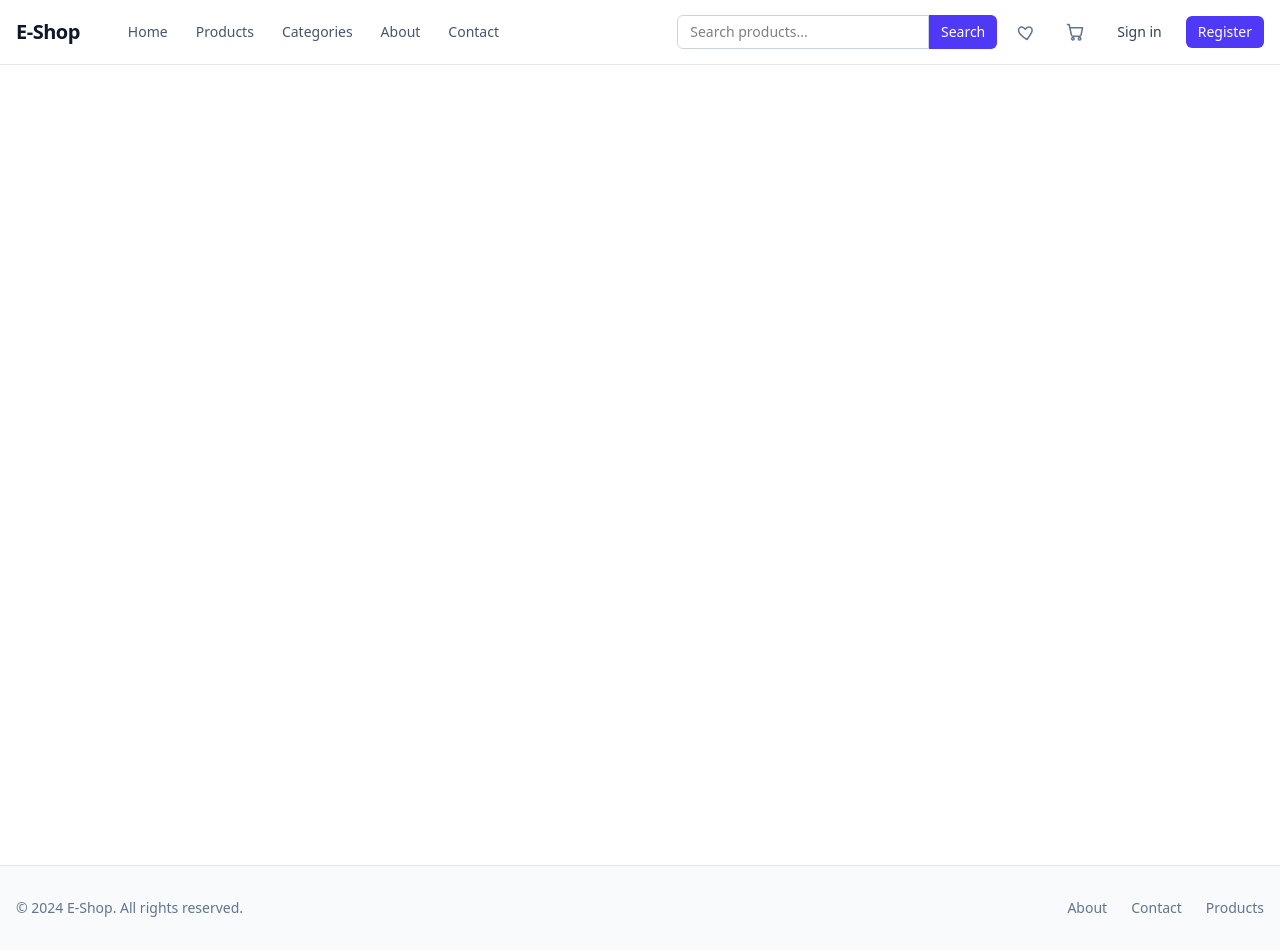
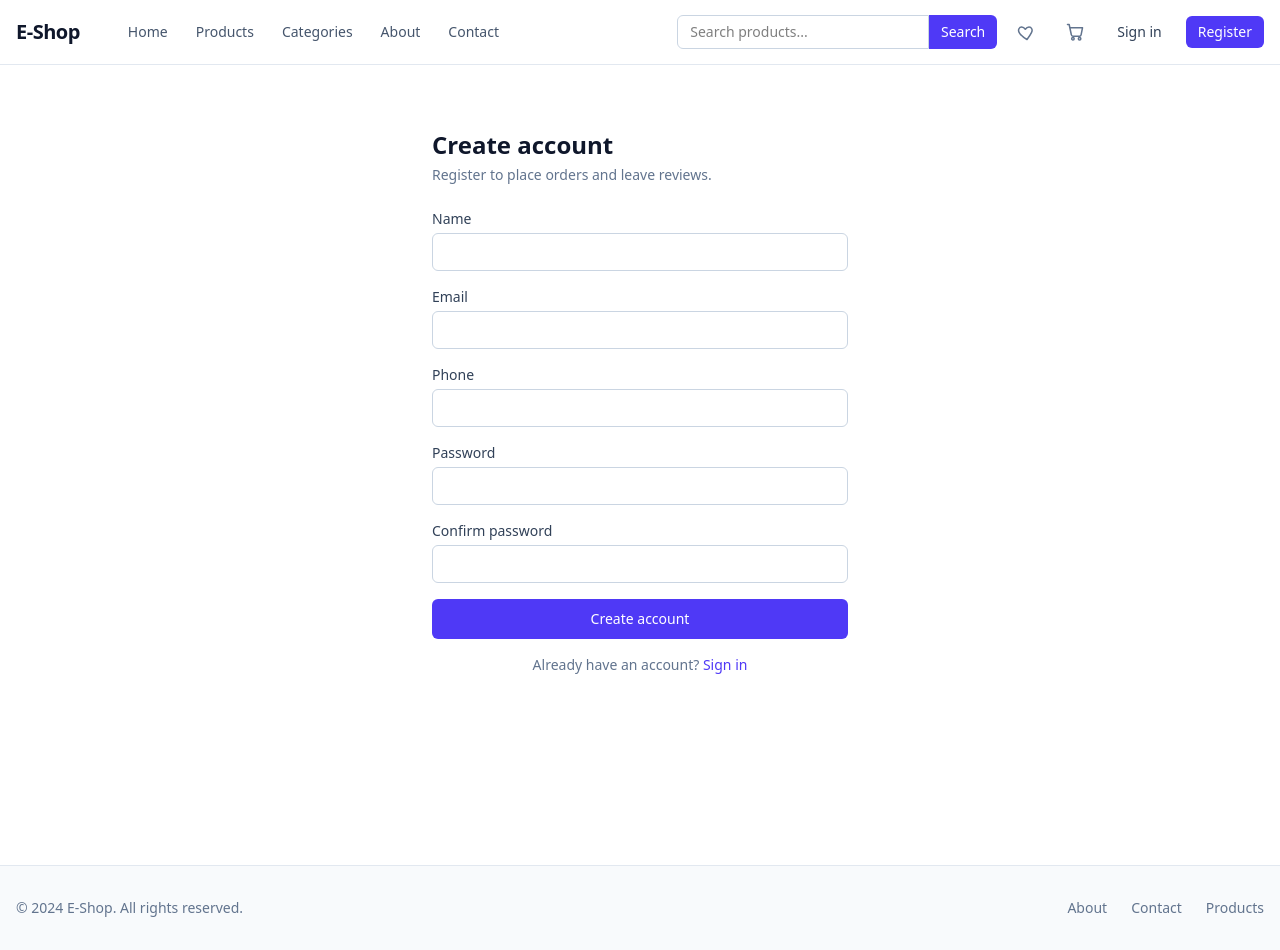
Before and after one commit to sarahibrahim0/E-Commerce, an Angular app: page /register in a window 1280 px wide. Built offline with nearby package versions, Linux system fonts and the light colour scheme.

Commit message:
feat: add register page with auto-login

```diff
--- /dev/null
+++ b/src/app/auth/register/register.component.html
@@ -0,0 +1,46 @@
+<div class="mx-auto max-w-md px-4 py-16">
+  <h1 class="text-2xl font-bold text-slate-900">Create account</h1>
+  <p class="mt-1 text-sm text-slate-500">Register to place orders and leave reviews.</p>
+
+  @if (formError(); as err) {
+    <p class="mt-4 rounded-md bg-rose-50 p-3 text-sm text-rose-700">{{ err }}</p>
+  } @else if (auth.error(); as err) {
+    <p class="mt-4 rounded-md bg-rose-50 p-3 text-sm text-rose-700">{{ err }}</p>
+  }
+
+  <form class="mt-6 space-y-4" (ngSubmit)="submit()">
+    <div>
+      <label for="name" class="block text-sm font-medium text-slate-700">Name</label>
+      <input id="name" name="name" required autocomplete="name" [ngModel]="name()" (ngModelChange)="name.set($event)"
+             class="mt-1 w-full rounded-md border border-slate-300 px-3 py-2 text-sm outline-none focus:border-indigo-500" />
+    </div>
+    <div>
+      <label for="email" class="block text-sm font-medium text-slate-700">Email</label>
+      <input id="email" name="email" type="email" required autocomplete="email" [ngModel]="email()" (ngModelChange)="email.set($event)"
+             class="mt-1 w-full rounded-md border border-slate-300 px-3 py-2 text-sm outline-none focus:border-indigo-500" />
+    </div>
+    <div>
+      <label for="phone" class="block text-sm font-medium text-slate-700">Phone</label>
+      <input id="phone" name="phone" required autocomplete="tel" [ngModel]="phone()" (ngModelChange)="phone.set($event)"
+             class="mt-1 w-full rounded-md border border-slate-300 px-3 py-2 text-sm outline-none focus:border-indigo-500" />
+    </div>
+    <div>
+      <label for="password" class="block text-sm font-medium text-slate-700">Password</label>
+      <input id="password" name="password" type="password" required autocomplete="new-password" [ngModel]="password()" (ngModelChange)="password.set($event)"
+             class="mt-1 w-full rounded-md border border-slate-300 px-3 py-2 text-sm outline-none focus:border-indigo-500" />
+    </div>
+    <div>
+      <label for="confirm" class="block text-sm font-medium text-slate-700">Confirm password</label>
+      <input id="confirm" name="confirm" type="password" required autocomplete="new-password" [ngModel]="confirm()" (ngModelChange)="confirm.set($event)"
+             class="mt-1 w-full rounded-md border border-slate-300 px-3 py-2 text-sm outline-none focus:border-indigo-500" />
+    </div>
+    <button type="submit" [disabled]="auth.loading()"
+            class="w-full rounded-md bg-indigo-600 px-4 py-2.5 text-sm font-medium text-white hover:bg-indigo-700 disabled:opacity-50">
+      {{ auth.loading() ? 'Creating account...' : 'Create account' }}
+    </button>
+  </form>
+
+  <p class="mt-4 text-center text-sm text-slate-500">
+    Already have an account? <a routerLink="/login" class="font-medium text-indigo-600">Sign in</a>
+  </p>
+</div>
--- a/src/app/auth/register/register.component.ts
+++ b/src/app/auth/register/register.component.ts
@@ -1,8 +1,47 @@
-import { Component } from '@angular/core';
+import { Component, inject, signal } from '@angular/core';
+import { FormsModule } from '@angular/forms';
+import { Router, RouterLink } from '@angular/router';
+import { AuthStore } from '../../core/stores/auth.store';
 
 @Component({
   selector: 'app-register',
   standalone: true,
-  template: '',
+  imports: [FormsModule, RouterLink],
+  templateUrl: './register.component.html',
+  styleUrl: './register.component.scss',
 })
-export class RegisterComponent {}
+export class RegisterComponent {
+  protected readonly auth = inject(AuthStore);
+
+  readonly name = signal('');
+  readonly email = signal('');
+  readonly phone = signal('');
+  readonly password = signal('');
+  readonly confirm = signal('');
+  readonly formError = signal<string | null>(null);
+
+  private router = inject(Router);
+
+  async submit(): Promise<void> {
+    if (!this.name().trim() || !this.email().trim() || !this.phone().trim() || !this.password()) {
+      this.formError.set('All fields are required.');
+      return;
+    }
+    if (this.password() !== this.confirm()) {
+      this.formError.set('Passwords do not match.');
+      return;
+    }
+    this.formError.set(null);
+    try {
+      await this.auth.register({
+        name: this.name().trim(),
+        email: this.email().trim(),
+        phone: this.phone().trim(),
+        password: this.password(),
+      });
+      await this.router.navigate(['/']);
+    } catch {
+      // error surfaced via auth.error()
+    }
+  }
+}
--- a/src/app/core/stores/auth.store.ts
+++ b/src/app/core/stores/auth.store.ts
@@ -1,7 +1,7 @@
 import { Injectable, computed, inject, signal } from '@angular/core';
 import { firstValueFrom } from 'rxjs';
 import { switchMap, tap } from 'rxjs/operators';
-import { User } from '../models';
+import { RegisterRequest, User } from '../models';
 import { AuthService } from '../services/auth.service';
 import { normalizeApiError } from '../services/api-error';
 import { clearStorageKey } from '../utils/storage';
@@ -42,6 +42,20 @@ export class AuthStore {
     }
   }
 
+  async register(body: RegisterRequest): Promise<void> {
+    this.loading.set(true);
+    this.error.set(null);
+    try {
+      await firstValueFrom(this.auth.register(body));
+      await this.login(body.email, body.password);
+    } catch (err) {
+      this.error.set(normalizeApiError(err).message);
+      throw err;
+    } finally {
+      this.loading.set(false);
+    }
+  }
+
   async loadUser(): Promise<void> {
     const id = this.userId();
     if (!id) return;
```
Also changed, not shown: src/app/auth/register/register.component.scss (added).
